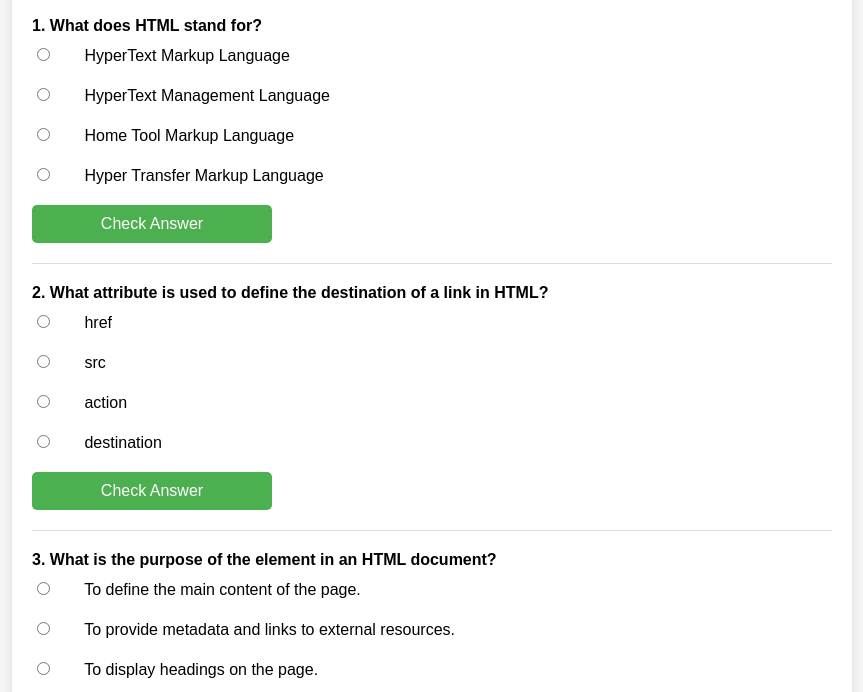
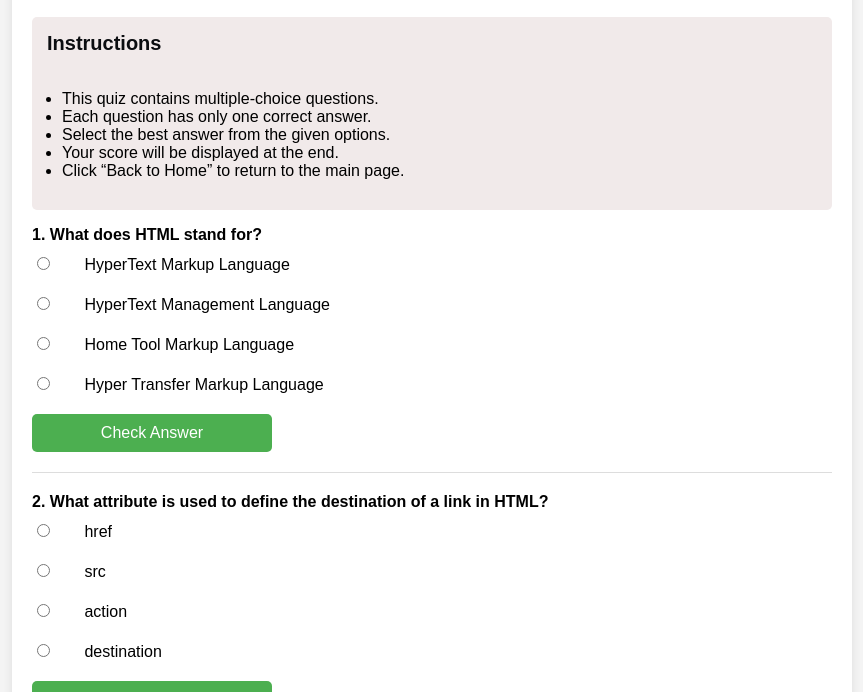
Before and after one commit to pruthvishetty1789/Quiz-App-, a plain HTML site: page html-quiz.html in a window 1280 px wide. Shown: the part 91-783 px from the top of the page, without its empty margins (208-1071 px from the left). Drawn offline with Linux system fonts and the light colour scheme.

Commit message:
add instructions

```diff
--- a/html-quiz.html
+++ b/html-quiz.html
@@ -21,11 +21,38 @@
       margin-top: 10px;
       font-weight: bold;
     }
+     .instruction{
+    gap: 2rem;
+    background-color:#f1eaea;
+    border-radius: 5px;
+    padding: 15px;
+    margin: 15px 0px;
+    }
+  .instruction ul{
+    padding: 15px;
+    margin: 0px;
+    }
+
+    .instruction h3 {
+    margin-top: 0;
+    font-size: 20px;
+    color: #0b0d10;
+  }
   </style>
 <body>
   <div class="quiz-container">
     <div class="quiz-section">
       <h2>HTML Quiz</h2>
+      <div class="instruction">
+        <h3>Instructions</h3>
+        <ul>
+            <li>This quiz contains multiple-choice questions.</li>
+            <li>Each question has only one correct answer.</li>
+            <li>Select the best answer from the given options.</li>
+            <li>Your score will be displayed at the end.</li>
+            <li>Click “Back to Home” to return to the main page.</li>
+        </ul>
+    </div>
       <div id="html-questions"></div>
     </div>
 
```
